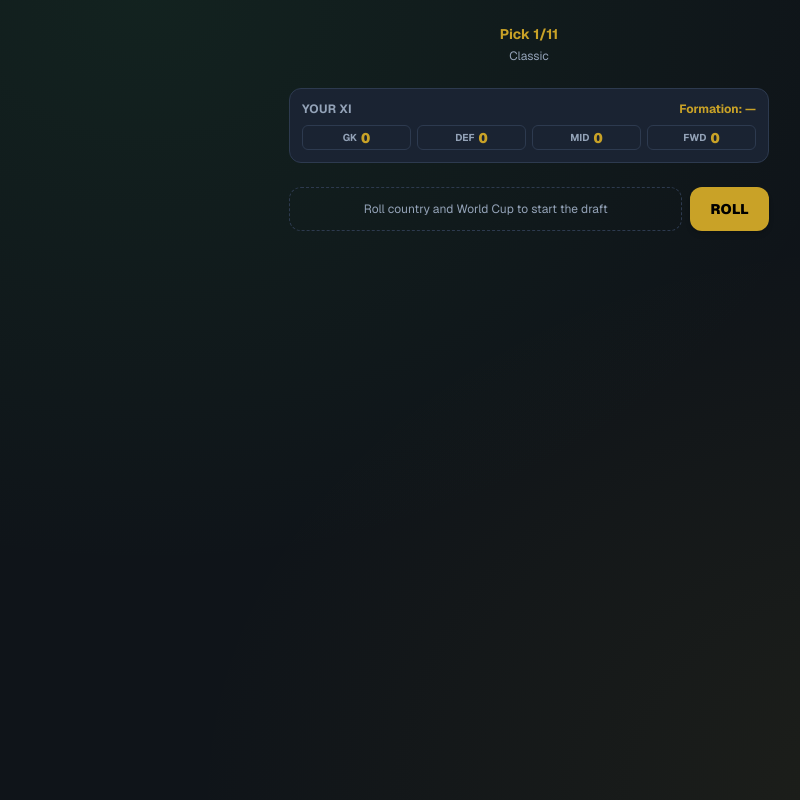
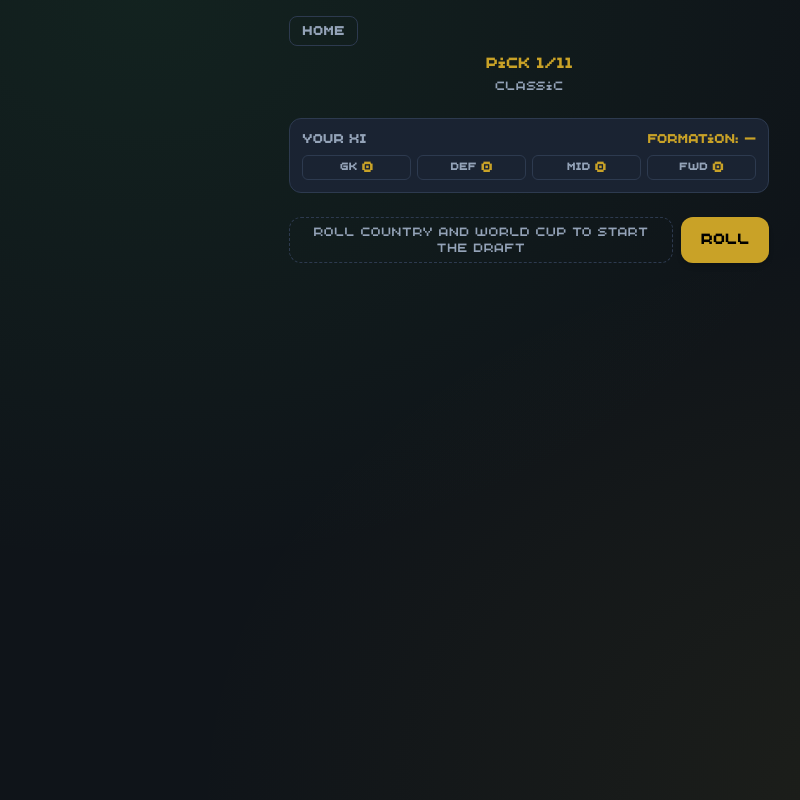
Before and after one commit to marcoslopezblasco/invictos, a Next.js app: page /play in a window 1280 px wide. Shown: the whole page, without its empty margins (111-911 px from the left). Built offline with nearby package versions, Linux system fonts and the light colour scheme.

Commit message:
ArcadeGamer font and Home button on draft screens
- Load ArcadeGamer as the app-wide display font via next/font/local

- Add Home/Inicio control on play and review to return to mode selection

Co-authored-by: Cursor <cursoragent@cursor.com>

```diff
--- a/src/app/globals.css
+++ b/src/app/globals.css
@@ -15,12 +15,14 @@
 @theme inline {
   --color-background: var(--bg);
   --color-foreground: var(--text);
-  --font-sans: var(--font-geist-sans);
+  --font-sans: var(--font-arcade), ui-sans-serif, system-ui, sans-serif;
+  --font-mono: var(--font-arcade), ui-monospace, monospace;
 }
 
 body {
   background: var(--bg);
   color: var(--text);
+  letter-spacing: 0.02em;
   background-image: radial-gradient(
       ellipse at 20% 0%,
       rgba(45, 138, 78, 0.12) 0%,
--- a/src/app/layout.tsx
+++ b/src/app/layout.tsx
@@ -1,11 +1,12 @@
 import type { Metadata } from "next";
-import { Geist } from "next/font/google";
+import localFont from "next/font/local";
 import "./globals.css";
 import { ClientAppShell } from "@/components/ClientAppShell";
 
-const geist = Geist({
-  variable: "--font-geist-sans",
-  subsets: ["latin"],
+const arcadeGamer = localFont({
+  src: "./fonts/ArcadeGamer-Regular.ttf",
+  variable: "--font-arcade",
+  display: "swap",
 });
 
 export const metadata: Metadata = {
@@ -25,8 +26,8 @@ export default function RootLayout({
   children: React.ReactNode;
 }>) {
   return (
-    <html lang="es" className={`${geist.variable} h-full`}>
-      <body className="min-h-full font-sans antialiased">
+    <html lang="es" className={`${arcadeGamer.variable} h-full`}>
+      <body className={`${arcadeGamer.className} min-h-full font-sans antialiased`}>
         <ClientAppShell>{children}</ClientAppShell>
       </body>
     </html>
--- a/src/app/play/page.tsx
+++ b/src/app/play/page.tsx
@@ -5,6 +5,7 @@ import { useRouter } from "next/navigation";
 import { useGame } from "@/context/GameContext";
 import { DraftScreen } from "@/components/DraftScreen";
 import { InitialRollScreen } from "@/components/InitialRollScreen";
+import { PlayHomeButton } from "@/components/PlayHomeButton";
 import { t } from "@/lib/i18n";
 import { setSavedMode, getActiveGame } from "@/lib/storage";
 import type { GameState } from "@/types/game";
@@ -66,13 +67,10 @@ export default function PlayPage() {
     return null;
   }
 
-  if (needsInitialRoll) {
-    return <InitialRollScreen />;
-  }
-
   return (
-    <div className="py-4">
-      <DraftScreen />
-    </div>
+    <>
+      <PlayHomeButton locale={locale} />
+      {needsInitialRoll ? <InitialRollScreen /> : <DraftScreen />}
+    </>
   );
 }
--- a/src/app/play/review/page.tsx
+++ b/src/app/play/review/page.tsx
@@ -5,6 +5,7 @@ import { useRouter } from "next/navigation";
 import Link from "next/link";
 import { useGame } from "@/context/GameContext";
 import { TeamSummary } from "@/components/TeamSummary";
+import { PlayHomeButton } from "@/components/PlayHomeButton";
 import { t } from "@/lib/i18n";
 import { loadData, getAppearancesById } from "@/lib/data";
 import { picksToDrafted } from "@/lib/draft";
@@ -51,7 +52,9 @@ export default function ReviewPage() {
   };
 
   return (
-    <div className="flex flex-col gap-6 px-4 py-8">
+    <div className="flex flex-col gap-6 pb-8">
+      <PlayHomeButton locale={locale} />
+      <div className="flex flex-col gap-6 px-4">
       <h1 className="text-xl font-bold">{t(locale, "review.title")}</h1>
       <TeamSummary drafted={drafted} teamName={gameState.teamName} />
       {fixturePreview && (
@@ -64,6 +67,7 @@ export default function ReviewPage() {
       >
         {t(locale, "review.simulate")}
       </button>
+      </div>
     </div>
   );
 }
--- a/src/components/InitialRollScreen.tsx
+++ b/src/components/InitialRollScreen.tsx
@@ -25,7 +25,7 @@ export function InitialRollScreen() {
   };
 
   return (
-    <div className="flex flex-col gap-6 px-4 py-6">
+    <div className="flex flex-col gap-6 px-4 pb-6 pt-2">
       <div className="text-center">
         <p className="text-sm font-bold text-[var(--accent-gold)]">
           {t(locale, "draft.pick")} 1/11
--- /dev/null
+++ b/src/components/PlayHomeButton.tsx
@@ -0,0 +1,26 @@
+"use client";
+
+import { useRouter } from "next/navigation";
+import { useGame } from "@/context/GameContext";
+import { t } from "@/lib/i18n";
+import type { Language } from "@/types/simulation";
+
+export function PlayHomeButton({ locale }: { locale: Language }) {
+  const router = useRouter();
+  const { exitToHome } = useGame();
+
+  return (
+    <div className="px-4 pt-4">
+      <button
+        type="button"
+        onClick={() => {
+          exitToHome();
+          router.push("/");
+        }}
+        className="rounded-lg border border-[var(--border)] px-3 py-1.5 text-xs font-bold uppercase tracking-wider text-[var(--text-muted)] transition hover:border-[var(--accent-gold)]/50 hover:text-[var(--accent-gold)] active:scale-[0.98]"
+      >
+        {t(locale, "nav.home")}
+      </button>
+    </div>
+  );
+}
--- a/src/lib/i18n.ts
+++ b/src/lib/i18n.ts
@@ -4,6 +4,7 @@ export type Locale = Language;
 
 const translations: Record<Locale, Record<string, string>> = {
   es: {
+    "nav.home": "Inicio",
     "app.title": "Invictos",
     "app.claim": "Draftea un XI histórico. Simula un Mundial. Descubre si puedes ganarlo invicto.",
     "home.play": "Jugar",
@@ -83,6 +84,7 @@ const translations: Record<Locale, Record<string, string>> = {
     "recent.title": "Partidas recientes",
   },
   en: {
+    "nav.home": "Home",
     "app.title": "Invictos",
     "app.claim": "Draft a historic XI. Simulate a World Cup. See if you can win it undefeated.",
     "home.play": "Play",
```
Also changed, not shown: src/app/fonts/ArcadeGamer-Regular.ttf (added).
